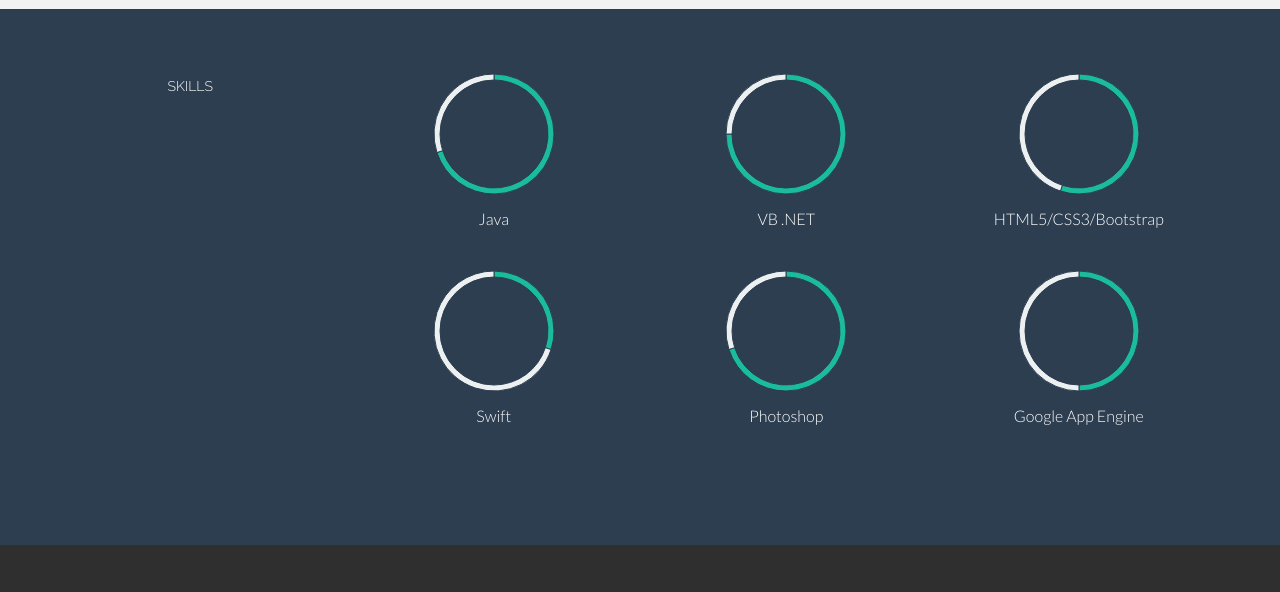
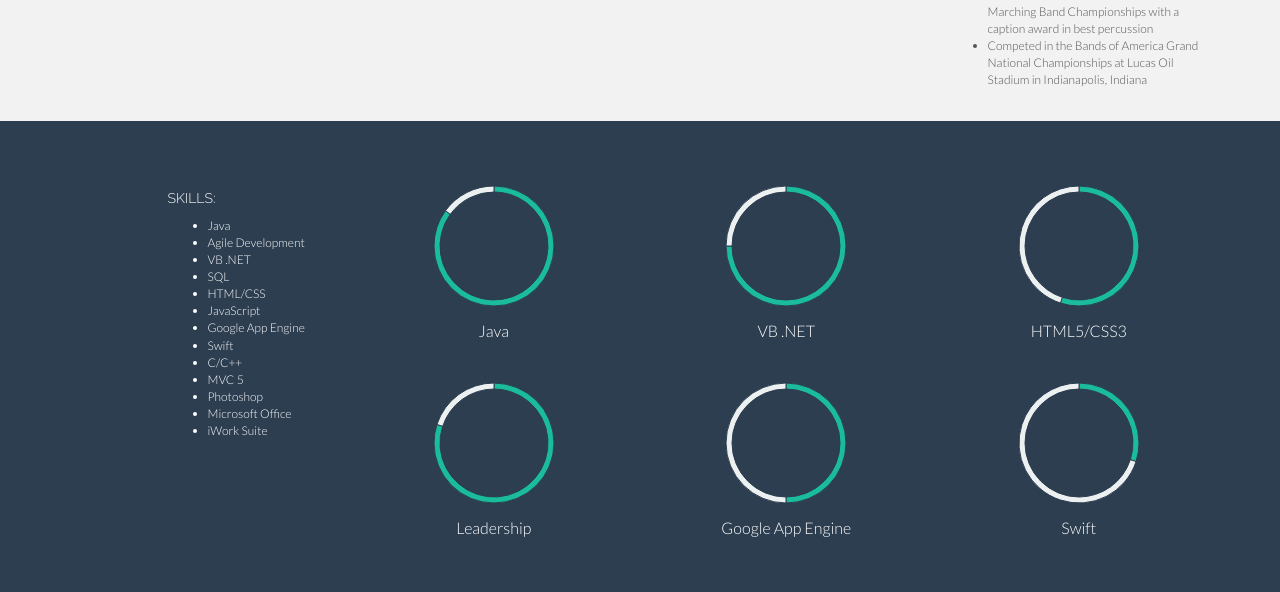
Before and after one commit to AndrewBudziszek/AndrewBudziszek, a plain HTML site: page war/index.html in a window 1280 px wide. Shown: the part 2421-3013 px from the top of the page. Drawn offline with Linux system fonts and the light colour scheme.

Commit message:
Various Changes. See notes.
Language Changes. Added Skills. Donut Data modification.

```diff
--- a/war/index.html
+++ b/war/index.html
@@ -130,14 +130,13 @@
                 <sm><b>CS 361</b></sm><br/>
             </p>
             <p>
-                In Intro to Software Engineering, I learned agile development methods. Specifically -
-                Scrum.
-                I worked with a team where, over the course of a semester, we created a contact
-                management web
-                application using Google App Engine.
-                This web app also scraped course information off of UWM's course page. You can find
-                our code for this project on my Github by navigating to <a href="https://github.com/VelvetMastermind/Rostr">VelvetMastermind/Rostr.</a>
-                <br />
+                In Intro to Software Engineering I led a team to create a contact/course management system using Google App Engine.
+                While following the Scrum development methodology, we were able to successfully create a beautiful
+                course management system that stood out against other team's projects.
+                <br/> <br />
+                This web app scraped course information off of UWM's course page and used Google's Datastore service to store contact information.
+                You can find the code for this project on my team's Github by navigating to <a href="https://github.com/VelvetMastermind/Rostr">VelvetMastermind/Rostr.</a>
+                <br /> <br />
                 <sm>
                     Other Courses:
                     <ul>
@@ -161,11 +160,12 @@
                 <p>
                     <ul>
                         <li>Java</li>
-                        <li>C/C++</li>
+                        <li>Agile Development (Scrum)</li>
+                        <li>JUnit</li>
                         <li>HTML/CSS</li>
                         <li>Bootstrap</li>
                         <li>Google App Engine</li>
-                        <li>Agile Development (Scrum)</li>
+                        <li>C/C++</li>
                         <li>MIPS - Assembly Language</li>
                     </ul>
                 </p>
@@ -180,7 +180,7 @@
 <div class="container desc">
     <div class="row">
         <div class="col-lg-2 col-lg-offset-1">
-            <h5>WORK</h5>
+            <h5>EMPLOYMENT</h5>
         </div>
         <!-- Job -->
         <div class="col-lg-6">
@@ -257,7 +257,24 @@
     <div class="container">
         <div class="row">
             <div class="col-lg-2 col-lg-offset-1">
-                <h5>SKILLS</h5>
+                <h5>SKILLS:</h5>
+                <sm>
+                    <ul>
+                        <li>Java</li>
+                        <li>Agile Development</li>
+                        <li>VB .NET</li>
+                        <li>SQL</li>
+                        <li>HTML/CSS</li>
+                        <li>JavaScript</li>
+                        <li>Google App Engine</li>
+                        <li>Swift</li>
+                        <li>C/C++</li>
+                        <li>MVC 5</li>
+                        <li>Photoshop</li>
+                        <li>Microsoft Office</li>
+                        <li>iWork Suite</li>
+                    </ul>
+                </sm>
             </div>
             <div class="col-lg-3 centered">
                 <canvas id="java" height="130" width="130"></canvas>
@@ -266,11 +283,11 @@
                 <script>
                     var doughnutData = [
                         {
-                            value: 70,
+                            value: 85,
                             color:"#1abc9c"
                         },
                         {
-                            value : 30,
+                            value : 15,
                             color : "#ecf0f1"
                         }
                     ];
@@ -297,7 +314,7 @@
             </div>
             <div class="col-lg-3 centered">
                 <canvas id="HTMLCSSBOOT" height="130" width="130"></canvas>
-                <p>HTML5/CSS3/Bootstrap</p>
+                <p>HTML5/CSS3</p>
                 <br>
                 <script>
                     var doughnutData = [
@@ -313,41 +330,22 @@
                     var myDoughnut = new Chart(document.getElementById("HTMLCSSBOOT").getContext("2d")).Doughnut(doughnutData);
                 </script>
             </div>
-
-            <div class="col-lg-3 col-lg-offset-3 centered">
-                <canvas id="swift" height="130" width="130"></canvas>
-                <p>Swift</p>
+            <div class="col-lg-3 centered">
+                <canvas id="leadership" height="130" width="130"></canvas>
+                <p>Leadership</p>
                 <br>
                 <script>
                     var doughnutData = [
                         {
-                            value: 30,
+                            value: 80,
                             color:"#1abc9c"
                         },
                         {
-                            value : 70,
+                            value : 20,
                             color : "#ecf0f1"
                         }
                     ];
-                    var myDoughnut = new Chart(document.getElementById("swift").getContext("2d")).Doughnut(doughnutData);
-                </script>
-            </div>
-            <div class="col-lg-3 centered">
-                <canvas id="photoshop" height="130" width="130"></canvas>
-                <p>Photoshop</p>
-                <br>
-                <script>
-                    var doughnutData = [
-                        {
-                            value: 70,
-                            color:"#1abc9c"
-                        },
-                        {
-                            value : 30,
-                            color : "#ecf0f1"
-                        }
-                    ];
-                    var myDoughnut = new Chart(document.getElementById("photoshop").getContext("2d")).Doughnut(doughnutData);
+                    var myDoughnut = new Chart(document.getElementById("leadership").getContext("2d")).Doughnut(doughnutData);
                 </script>
             </div>
             <div class="col-lg-3 centered">
@@ -366,6 +364,24 @@
                         }
                     ];
                     var myDoughnut = new Chart(document.getElementById("AppEngine").getContext("2d")).Doughnut(doughnutData);
+                </script>
+            </div>
+            <div class="col-lg-3 centered">
+                <canvas id="swift" height="130" width="130"></canvas>
+                <p>Swift</p>
+                <br>
+                <script>
+                    var doughnutData = [
+                        {
+                            value: 30,
+                            color:"#1abc9c"
+                        },
+                        {
+                            value : 70,
+                            color : "#ecf0f1"
+                        }
+                    ];
+                    var myDoughnut = new Chart(document.getElementById("swift").getContext("2d")).Doughnut(doughnutData);
                 </script>
             </div>
         </div><!--/.row -->
--- a/war/js/Chart.js
+++ b/war/js/Chart.js
@@ -261,6 +261,8 @@ window.Chart = function(context){
     };
 
     this.Doughnut = function(data,options){
+
+
 
         chart.Doughnut.defaults = {
             segmentShowStroke : true,
```
Also changed, not shown: war/images/profile_n.png (added), 1 other file.
